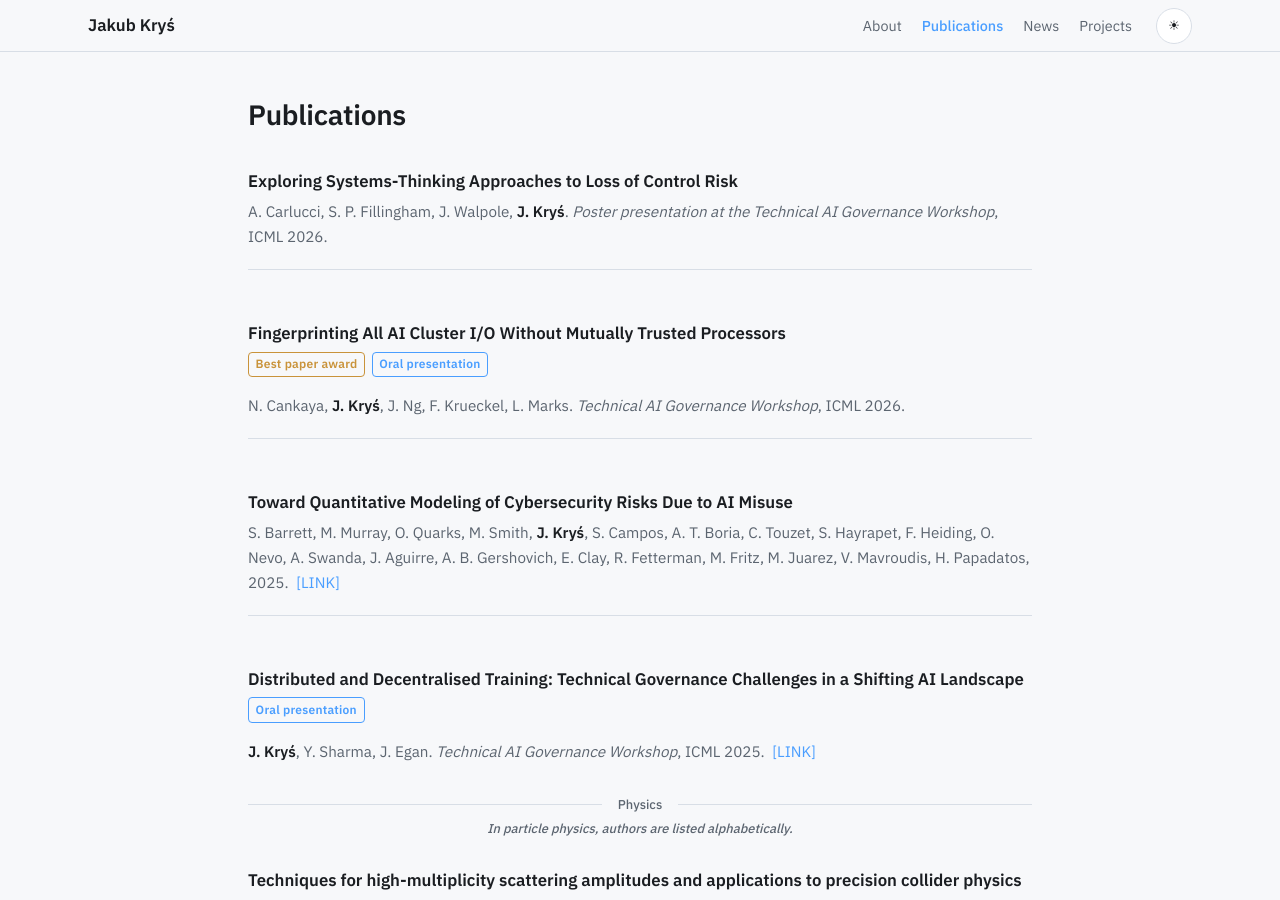
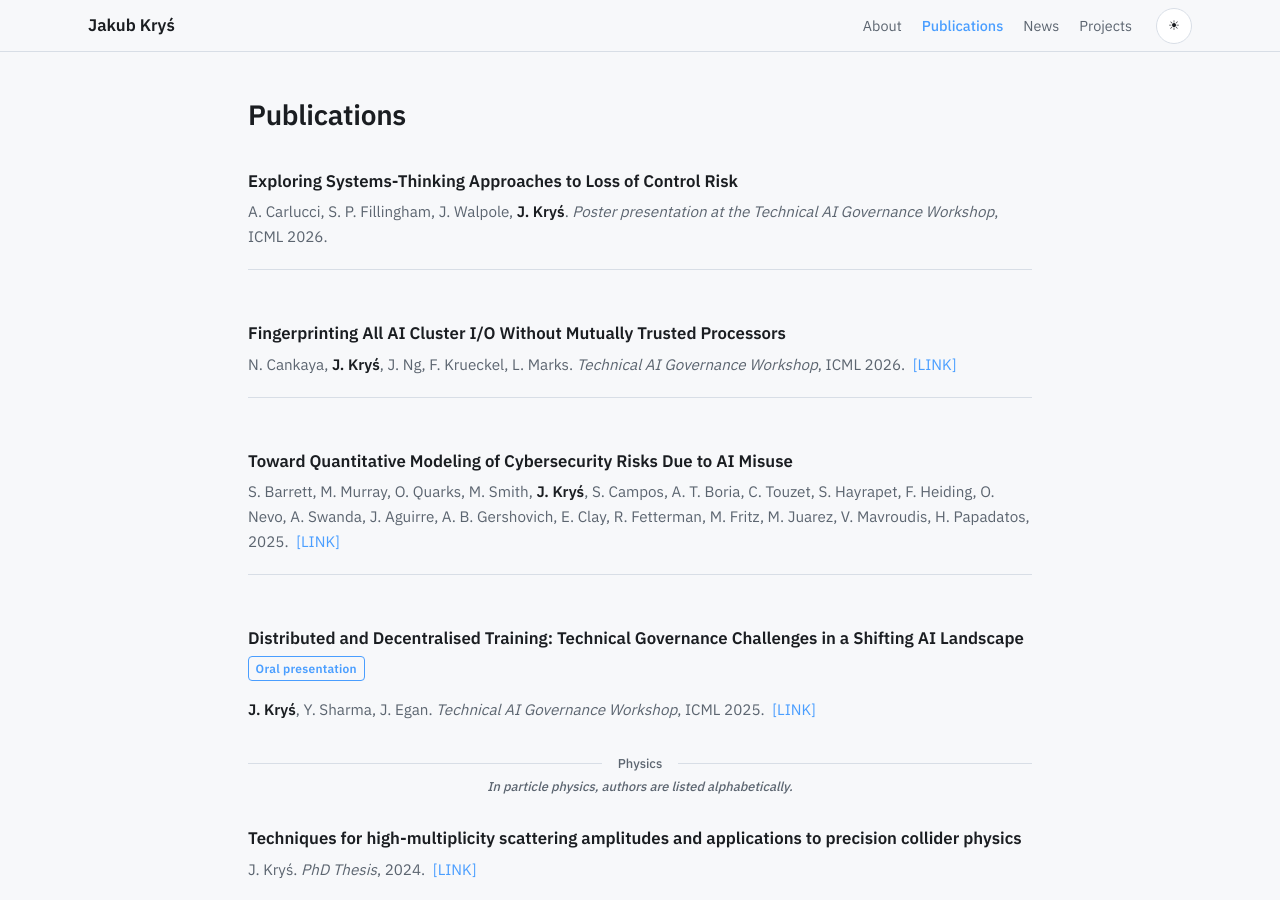
Before and after one commit to kryjak/kryjak.github.io, a Jekyll site: the page built from publications.md, in a window 1280 px wide and 900 px high. Built offline with Jekyll 4.4.1, drawn with Linux system fonts in a browser that asks for light colours.

Commit message:
update 10/06/2026

```diff
--- a/_data/publications.yml
+++ b/_data/publications.yml
@@ -13,8 +13,7 @@ post_phd:
     authors: "N. Cankaya, **J. Kryś**, J. Ng, F. Krueckel, L. Marks"
     venue: "Technical AI Governance Workshop"
     year: "ICML 2026"
-    tags: ["Best paper award", "Oral presentation"]
-#   url:
+    url: https://arxiv.org/abs/2606.10724
 
   - title: "Toward Quantitative Modeling of Cybersecurity Risks Due to AI Misuse"
     authors: "S. Barrett, M. Murray, O. Quarks, M. Smith, **J. Kryś**, S. Campos, A. T. Boria, C. Touzet, S. Hayrapet, F. Heiding, O. Nevo, A. Swanda, J. Aguirre, A. B. Gershovich, E. Clay, R. Fetterman, M. Fritz, M. Juarez, V. Mavroudis, H. Papadatos"
```
